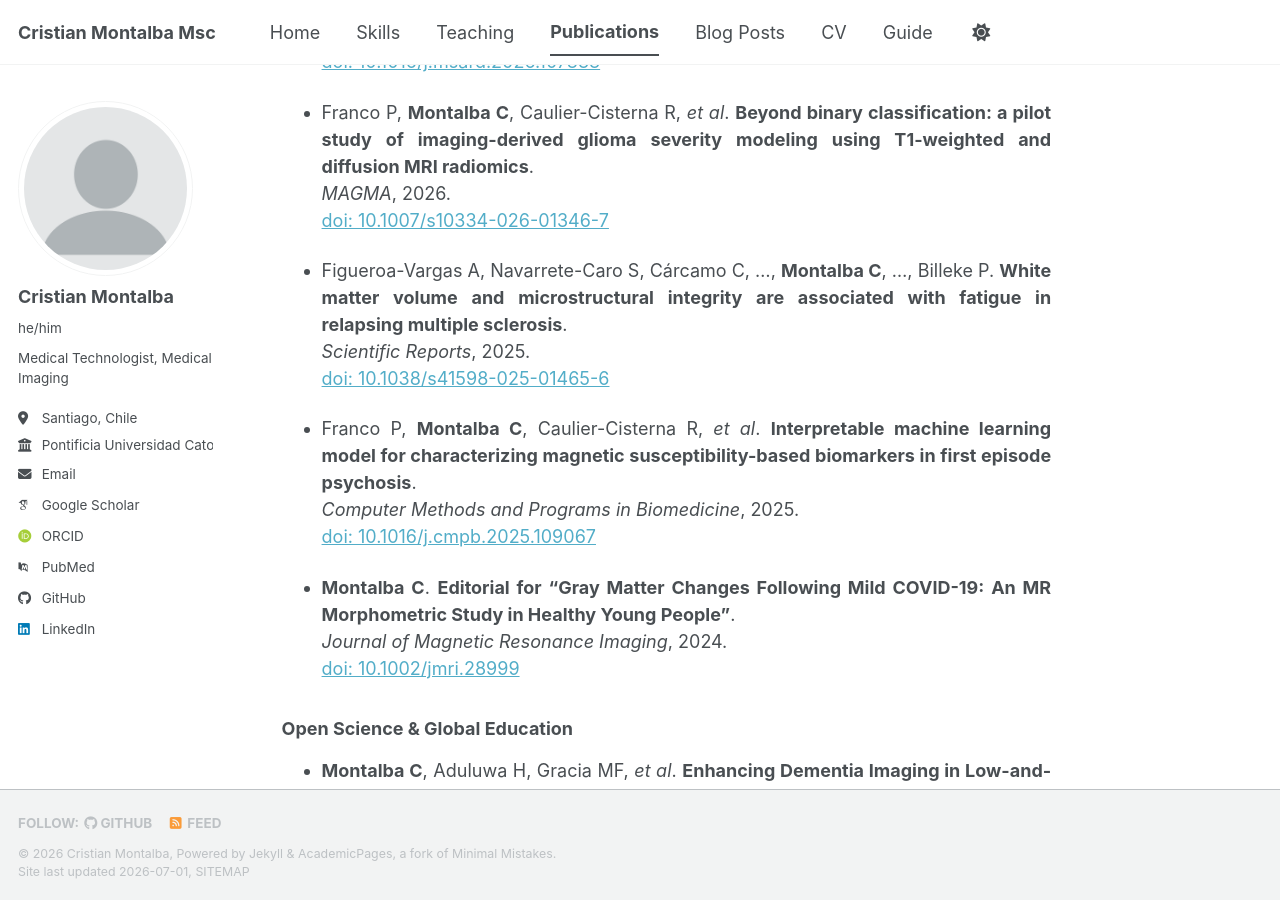
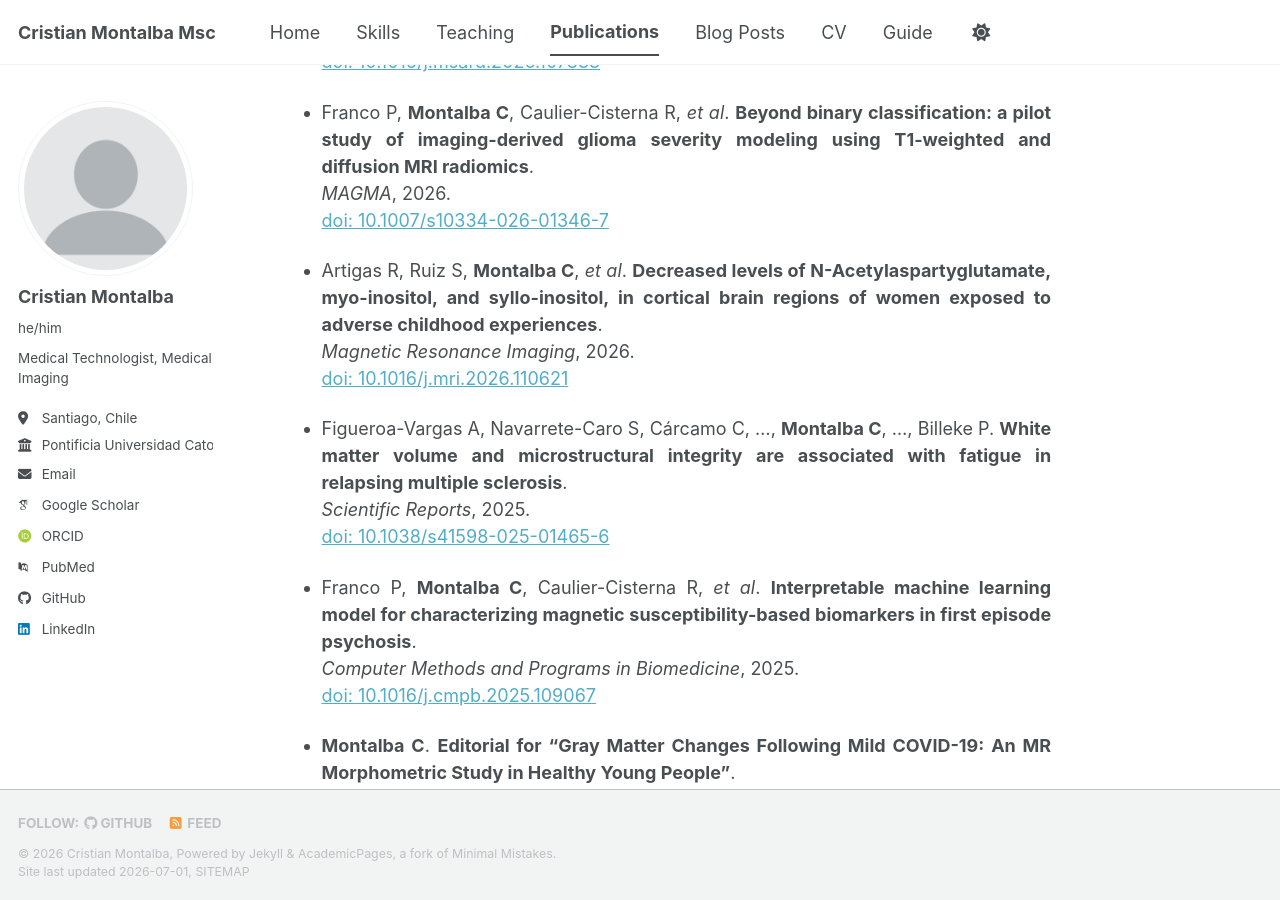
Before and after one commit to cristianmontalba/cristianmontalba.github.io, a Jekyll site: the page built from _pages/publications.md, in a window 1280 px wide and 900 px high, scrolled down 357 px. Built offline with Jekyll 4.4.1, drawn with Linux system fonts in a browser that asks for light colours; some web fonts are replaced; a script bundle is joined from its source files by our own code; library files that are not in the unit come from our copies.

Commit message:
Update publications.md

```diff
--- a/_pages/publications.md
+++ b/_pages/publications.md
@@ -21,6 +21,10 @@ For a complete and up-to-date list of peer-reviewed articles and conference proc
 * Franco P, **Montalba C**, Caulier-Cisterna R, *et al*. **Beyond binary classification: a pilot study of imaging-derived glioma severity modeling using T1-weighted and diffusion MRI radiomics**.
   *MAGMA*, 2026.
   [doi: 10.1007/s10334-026-01346-7](https://doi.org/10.1007/s10334-026-01346-7)
+
+* Artigas R, Ruiz S, **Montalba C**, *et al*. **Decreased levels of N-Acetylaspartyglutamate, myo-inositol, and syllo-inositol, in cortical brain regions of women exposed to adverse childhood experiences**.
+  *Magnetic Resonance Imaging*, 2026.
+  [doi: 10.1016/j.mri.2026.110621](https://doi.org/10.1016/j.mri.2026.110621)
 
 * Figueroa-Vargas A, Navarrete-Caro S, Cárcamo C, ..., **Montalba C**, ..., Billeke P. **White matter volume and microstructural integrity are associated with fatigue in relapsing multiple sclerosis**.
   *Scientific Reports*, 2025.
```
